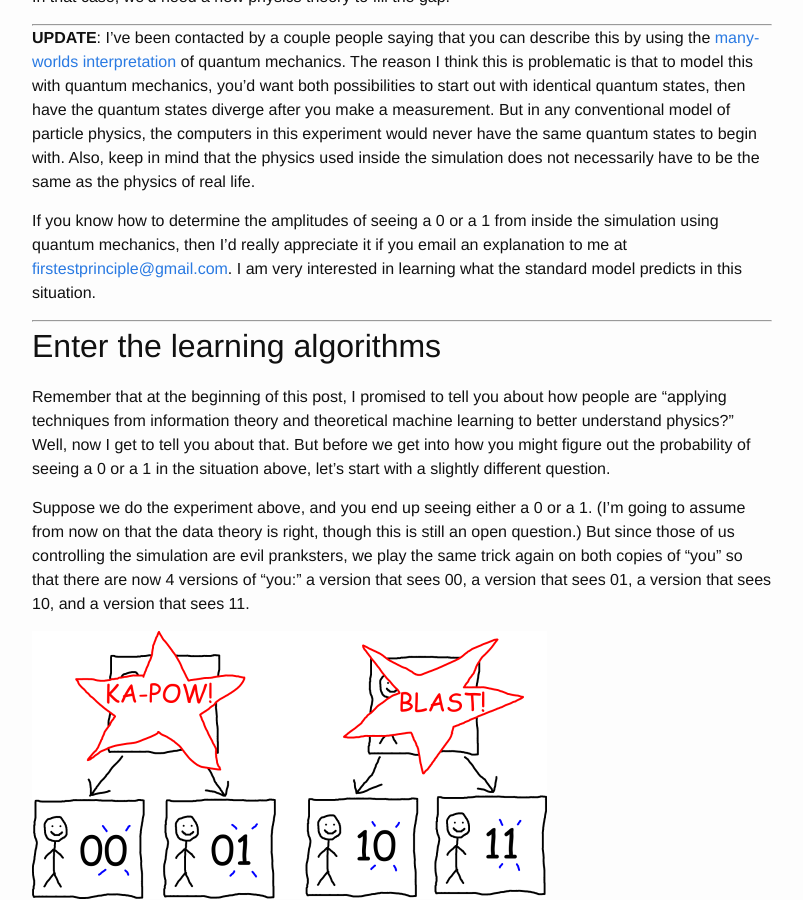
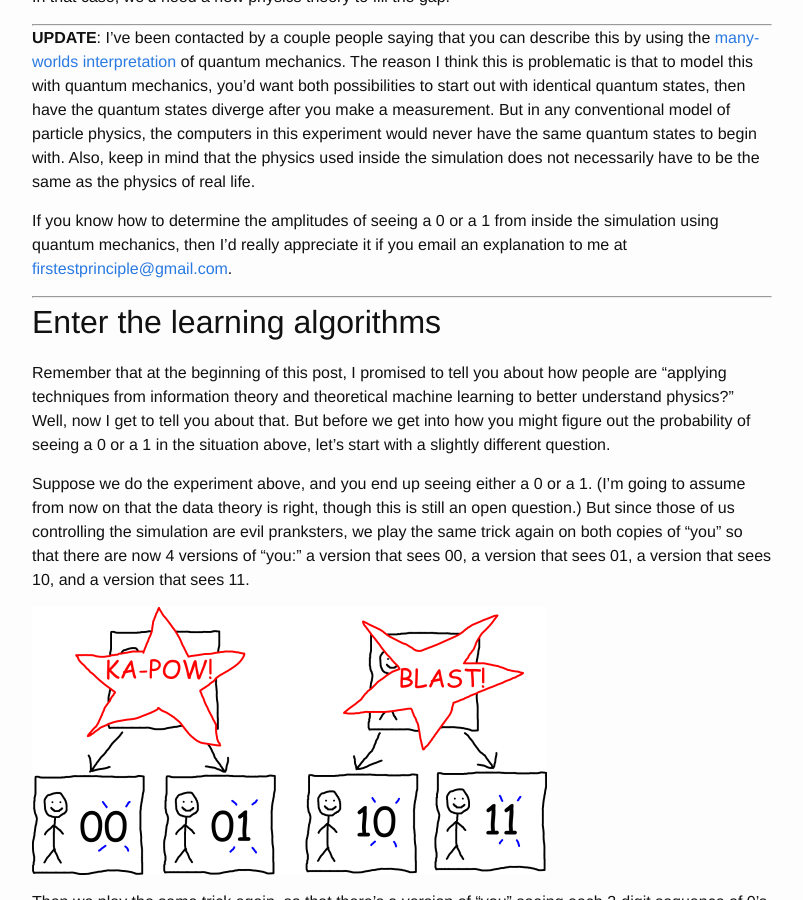
Before and after one commit to ad510/firstest-principle, a Jekyll site: the page built from _posts/2016-07-10-learning.md, in a window 1280 px wide and 900 px high, scrolled down 6739 px. Shown: the whole window, without its empty margins (238-1041 px from the left). Built offline with Jekyll 4.4.1, drawn with Linux system fonts in a browser that asks for light colours.

Commit message:
prev commit makes another sentence unneccessary

```diff
--- a/_posts/2016-07-10-learning.md
+++ b/_posts/2016-07-10-learning.md
@@ -99,7 +99,7 @@ In that case, we'd need a new physics theory to fill the gap.
 
 **UPDATE**: I've been contacted by a couple people saying that you can describe this by using the [many-worlds interpretation](https://en.wikipedia.org/wiki/Many-worlds_interpretation) of quantum mechanics. The reason I think this is problematic is that to model this with quantum mechanics, you'd want both possibilities to start out with identical quantum states, then have the quantum states diverge after you make a measurement. But in any conventional model of particle physics, the computers in this experiment would never have the same quantum states to begin with. Also, keep in mind that the physics used inside the simulation does not necessarily have to be the same as the physics of real life.
 
-If you know how to determine the amplitudes of seeing a 0 or a 1 from inside the simulation using quantum mechanics, then I'd really appreciate it if you email an explanation to me at [firstestprinciple@gmail.com](mailto:firstestprinciple@gmail.com). I am very interested in learning what the standard model predicts in this situation.
+If you know how to determine the amplitudes of seeing a 0 or a 1 from inside the simulation using quantum mechanics, then I'd really appreciate it if you email an explanation to me at [firstestprinciple@gmail.com](mailto:firstestprinciple@gmail.com).
 
 ---
 
```
